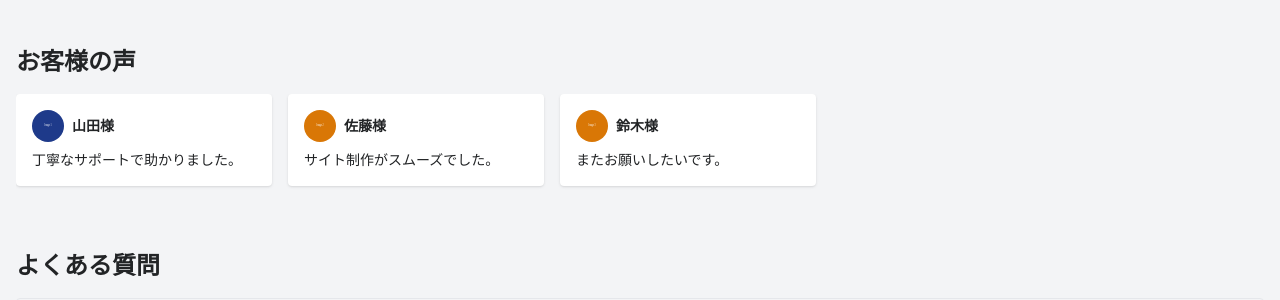
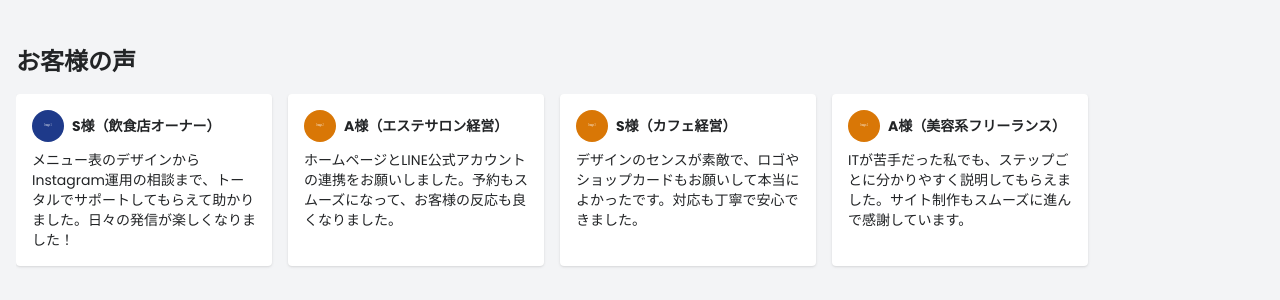
Before and after one commit to maruyamamasaya/Portfolio, a Next.js app: page / in a window 1280 px wide. Shown: the part 1816-2116 px from the top of the page. Built offline with nearby package versions, Linux system fonts and the light colour scheme.

Commit message:
Update testimonials section

```diff
--- a/src/app/components/TestimonialsSection.tsx
+++ b/src/app/components/TestimonialsSection.tsx
@@ -2,19 +2,28 @@ import Image from 'next/image';
 
 const testimonials = [
   {
-    name: '山田様',
-    comment: '丁寧なサポートで助かりました。',
+    name: 'S様（飲食店オーナー）',
+    comment:
+      'メニュー表のデザインからInstagram運用の相談まで、トータルでサポートしてもらえて助かりました。日々の発信が楽しくなりました！',
     avatar: '/images/img1.svg',
   },
   {
-    name: '佐藤様',
-    comment: 'サイト制作がスムーズでした。',
+    name: 'A様（エステサロン経営）',
+    comment:
+      'ホームページとLINE公式アカウントの連携をお願いしました。予約もスムーズになって、お客様の反応も良くなりました。',
     avatar: '/images/img2.svg',
   },
   {
-    name: '鈴木様',
-    comment: 'またお願いしたいです。',
+    name: 'S様（カフェ経営）',
+    comment:
+      'デザインのセンスが素敵で、ロゴやショップカードもお願いして本当によかったです。対応も丁寧で安心できました。',
     avatar: '/images/img3.svg',
+  },
+  {
+    name: 'A様（美容系フリーランス）',
+    comment:
+      'ITが苦手だった私でも、ステップごとに分かりやすく説明してもらえました。サイト制作もスムーズに進んで感謝しています。',
+    avatar: '/images/img4.svg',
   },
 ];
 
```
